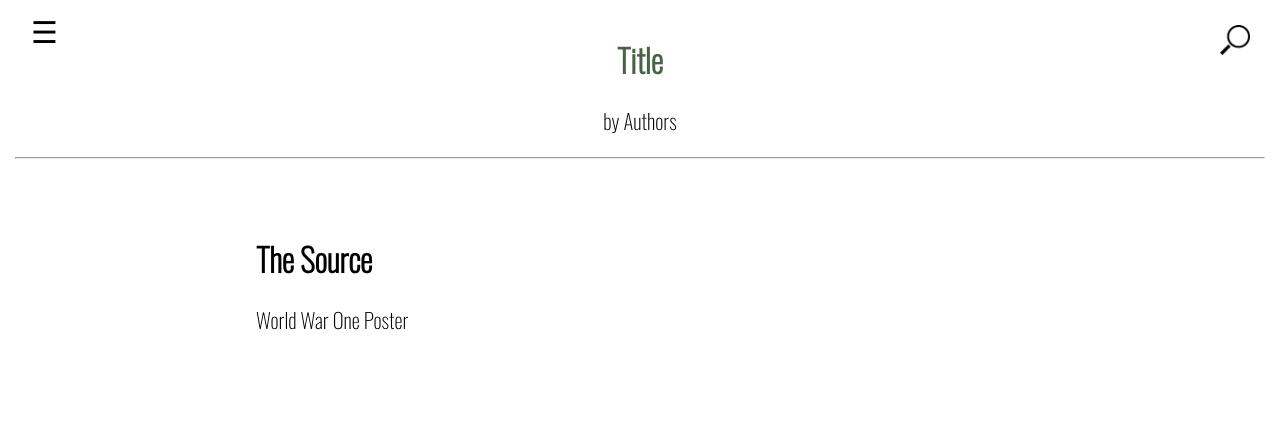
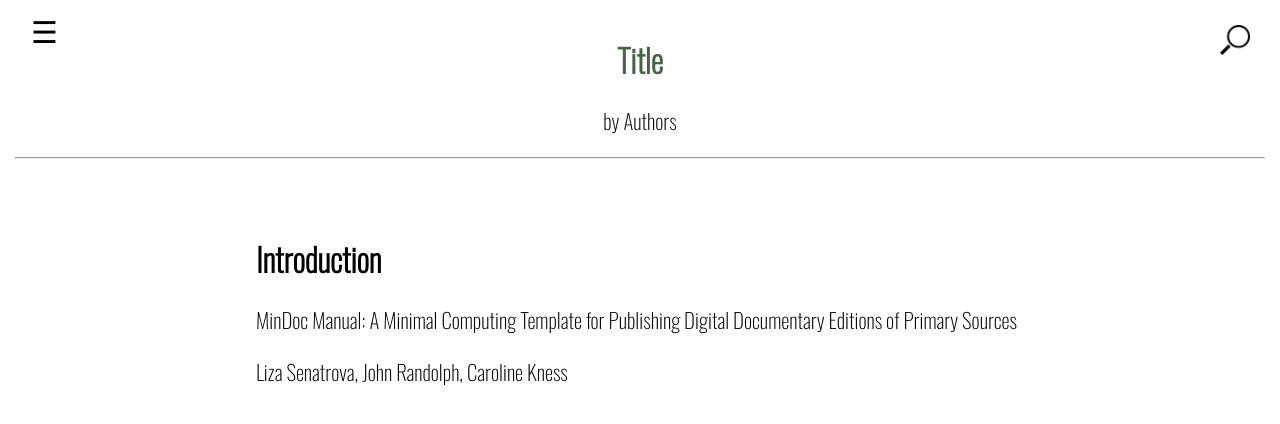
Before and after one commit to jwr12/MindocMD_sample, a Jekyll site: the page built from 001_introduction.md, in a window 1280 px wide. Shown: the top 424 px of the page. Built offline with Jekyll 4.4.1, drawn with Linux system fonts in a browser that asks for light colours.

Commit message:
Update 001_introduction.md

```diff
--- a/001_introduction.md
+++ b/001_introduction.md
@@ -1,12 +1,14 @@
 ---
 layout: default
-title: The Source
+title: Introduction
 number: 001
 ---
 
-# The Source
+# Introduction
 
-World War One Poster
+MinDoc Manual: A Minimal Computing Template for Publishing Digital Documentary Editions of Primary Sources
+
+Liza Senatrova, John Randolph, Caroline Kness
 
 {% assign intro_images = site.mindoc_media | sort: "order" | where_exp: "item", "item.page == 'source'" | where_exp: "item", "item.media_type == 'image'" |  where_exp: "item", "item.order == '01'" %}
 
```
